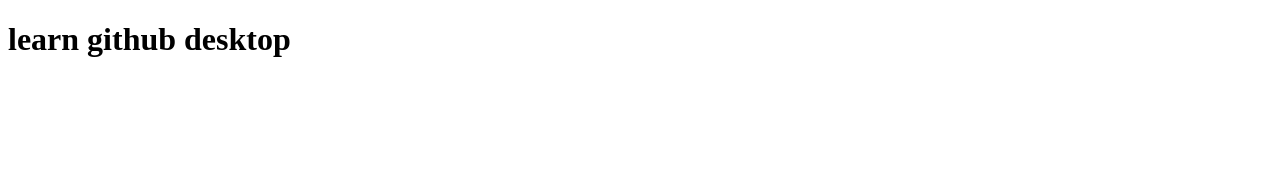
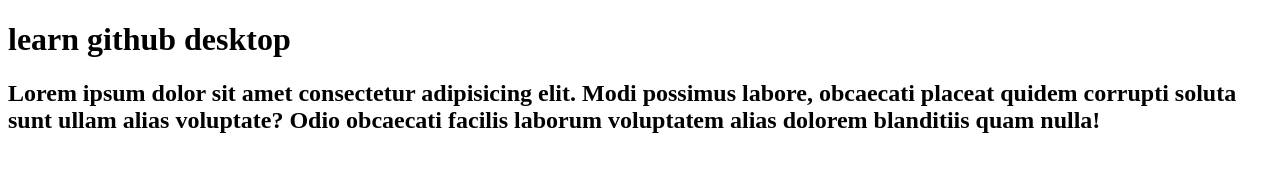
Before and after one commit to inneyes/devops2-nut, a plain HTML site: page index.html in a window 1280 px wide. Drawn offline with Linux system fonts and the light colour scheme.

Commit message:
Update index.html in second branch
Update index.html in second branch

```diff
--- a/index.html
+++ b/index.html
@@ -8,5 +8,6 @@
 </head>
 <body>
     <h1>learn github desktop</h1>
+    <h2>Lorem ipsum dolor sit amet consectetur adipisicing elit. Modi possimus labore, obcaecati placeat quidem corrupti soluta sunt ullam alias voluptate? Odio obcaecati facilis laborum voluptatem alias dolorem blanditiis quam nulla!</h2>
 </body>
 </html>
```
